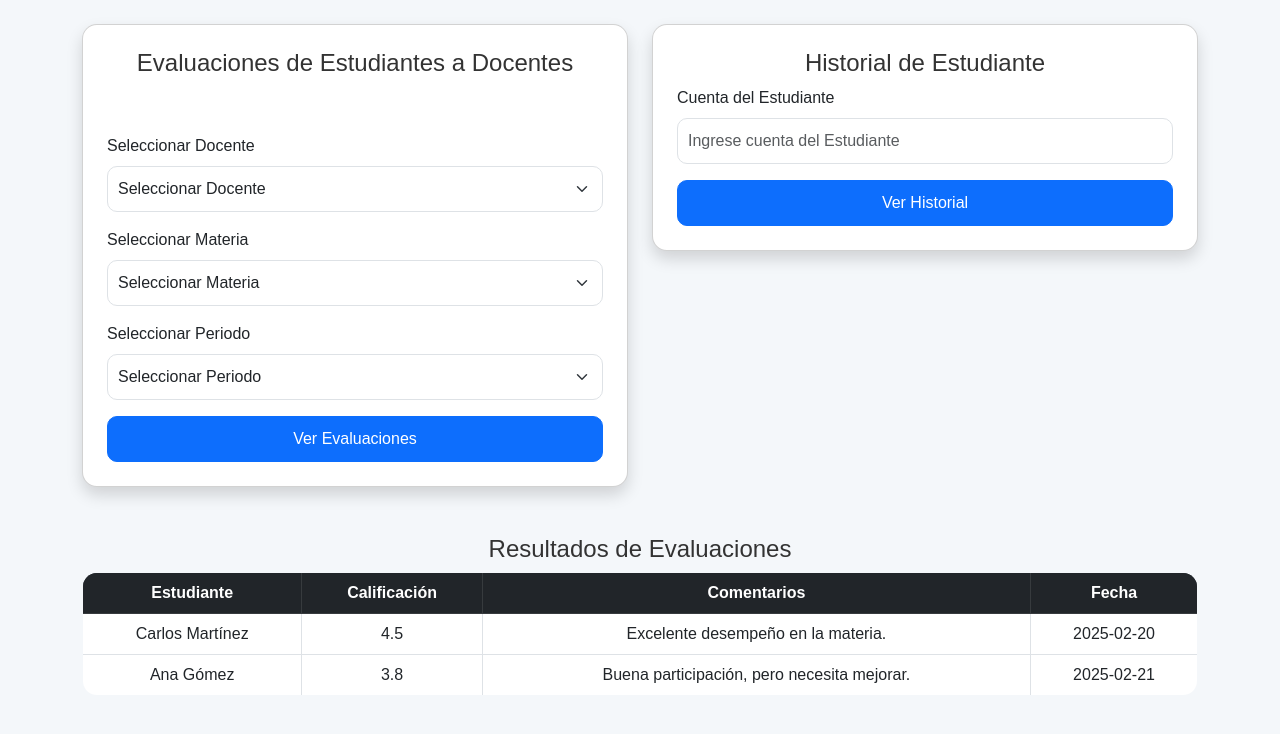
After one commit to MikeWinchester/Registro_Frontend, a PHP site: page /views/components/gestion_estudiantes.php in a window 1280 px wide. The commit adds this page. Shown: the top 734 px of the page. Run offline with PHP 8.4, Linux system fonts and the light colour scheme.

Commit message:
gestion de estudiantes

```diff
--- /dev/null
+++ b/views/components/gestion_estudiantes.php
@@ -0,0 +1,145 @@
+<!DOCTYPE html>
+<html lang="es">
+<head>
+    <meta charset="UTF-8">
+    <meta name="viewport" content="width=device-width, initial-scale=1">
+    <title>Vista de Evaluaciones y Historial</title>
+    <link href="https://cdn.jsdelivr.net/npm/bootstrap@5.3.0/dist/css/bootstrap.min.css" rel="stylesheet">
+    <style>
+        body {
+            background-color: #f4f7fa;
+            font-family: 'Arial', sans-serif;
+        }
+        .card {
+            border-radius: 15px;
+        }
+        .card-header, .card-footer {
+            background-color: #f7f9fc;
+        }
+        .form-select, .form-control {
+            border-radius: 10px;
+            padding: 10px;
+        }
+        .btn {
+            border-radius: 10px;
+            padding: 10px 20px;
+        }
+        .table {
+            border-radius: 15px;
+            overflow: hidden;
+        }
+        th, td {
+            text-align: center;
+            vertical-align: middle;
+        }
+        .table-dark {
+            background-color: #343a40;
+            color: white;
+        }
+        .table-bordered {
+            border: 1px solid #dee2e6;
+        }
+        .shadow {
+            box-shadow: 0 2px 10px rgba(0, 0, 0, 0.1);
+        }
+        .text-center {
+            color: #333;
+        }
+        .mt-4 {
+            margin-top: 30px;
+        }
+    </style>
+</head>
+<body>
+
+<div class="container mt-4">
+    <div class="row">
+
+        <div class="col-md-6 mb-4">
+            <div class="card p-4 shadow">
+                <h4 class="text-center">Evaluaciones de Estudiantes a Docentes</h4><br><br>
+                <form>
+                    <div class="mb-3">
+                        <label class="form-label">Seleccionar Docente</label>
+                        <select class="form-select">
+                            <option>Seleccionar Docente</option>
+                            <option>Juan Pérez</option>
+                            <option>María López</option>
+                        </select>
+                    </div>
+                    <div class="mb-3">
+                        <label class="form-label">Seleccionar Materia</label>
+                        <select class="form-select">
+                            <option>Seleccionar Materia</option>
+                            <option>Matemáticas</option>
+                            <option>Historia</option>
+                        </select>
+                    </div>
+                    <div class="mb-3">
+                        <label class="form-label">Seleccionar Periodo</label>
+                        <select class="form-select">
+                            <option>Seleccionar Periodo</option>
+                            <option>2025</option>
+                            <option>2024</option>
+                        </select>
+                    </div>
+                    <div class="text-center">
+                        <button type="submit" class="btn btn-primary w-100">Ver Evaluaciones</button>
+                    </div>
+                </form>
+            </div>
+        </div>
+
+
+        <div class="col-md-6 mb-4">
+            <div class="card p-4 shadow">
+                <h4 class="text-center">Historial de Estudiante</h4>
+                <form>
+                    <div class="mb-3">
+                        <label class="form-label">Cuenta del Estudiante</label>
+                        <input type="text" class="form-control" placeholder="Ingrese cuenta del Estudiante">
+                    </div>
+                    <div class="text-center">
+                        <button type="button" class="btn btn-primary w-100" onclick="window.location.href='components/infoEstudiantes.php'">Ver Historial</button>
+                    </div>
+                </form>
+            </div>
+        </div>
+    </div>
+
+    <!-- Resultados de Evaluaciones (Tabla) -->
+    <div class="mt-4">
+        <h4 class="text-center">Resultados de Evaluaciones</h4>
+        <div class="table-responsive">
+            <table class="table table-bordered">
+                <thead class="table-dark">
+                    <tr>
+                        <th>Estudiante</th>
+                        <th>Calificación</th>
+                        <th>Comentarios</th>
+                        <th>Fecha</th>
+                    </tr>
+                </thead>
+                <tbody>
+                    <tr>
+                        <td>Carlos Martínez</td>
+                        <td>4.5</td>
+                        <td>Excelente desempeño en la materia.</td>
+                        <td>2025-02-20</td>
+                    </tr>
+                    <tr>
+                        <td>Ana Gómez</td>
+                        <td>3.8</td>
+                        <td>Buena participación, pero necesita mejorar.</td>
+                        <td>2025-02-21</td>
+                    </tr>
+                </tbody>
+            </table>
+        </div>
+    </div>
+</div>
+
+<script src="https://cdn.jsdelivr.net/npm/bootstrap@5.3.0/dist/js/bootstrap.bundle.min.js"></script>
+
+</body>
+</html>
--- a/views/components/planificacion.php
+++ b/views/components/planificacion.php
@@ -138,8 +138,8 @@
                                     <p class="card-text"><strong>Horario:</strong> Lunes-Viernes  08:00 - 10:00</p>
                                     <p class="card-text"><strong>Cupos:</strong> 30</p>
                                     <div class="d-flex justify-content-between">
-                                        <button class="btn btn-warning btn-sm">Aumentar Cupos</button>
-                                        <button class="btn btn-danger btn-sm" data-bs-toggle="modal" data-bs-target="#cancelarModal">Cancelar</button>
+                                    <button class="btn btn-warning btn-sm" data-bs-toggle="modal" data-bs-target="#aumentarCuposModal">Aumentar Cupos</button>
+                                    <button class="btn btn-danger btn-sm" data-bs-toggle="modal" data-bs-target="#cancelarModal">Cancelar</button>
                                     </div>
                                 </div>
                             </div>
--- a/views/jefe_departamento.php
+++ b/views/jefe_departamento.php
@@ -23,6 +23,11 @@
                 <li class="list-group-item">
                     <a href="#" class="text-decoration-none option" data-page="../views/components/planificacion.php">Planificación Académica</a>
                 </li>
+
+                <li class="list-group-item">
+                    <a href="#" class="text-decoration-none option" data-page="../views/components/gestion_estudiantes.php">Gestion de estudiantes</a>
+                </li>
+
             </ul>
         </nav>
 
```
Also changed, not shown: assets/css/info_estudiante.css (added, +62 -0 lines), views/components/infoEstudiantes.php (+55 -61 lines).
